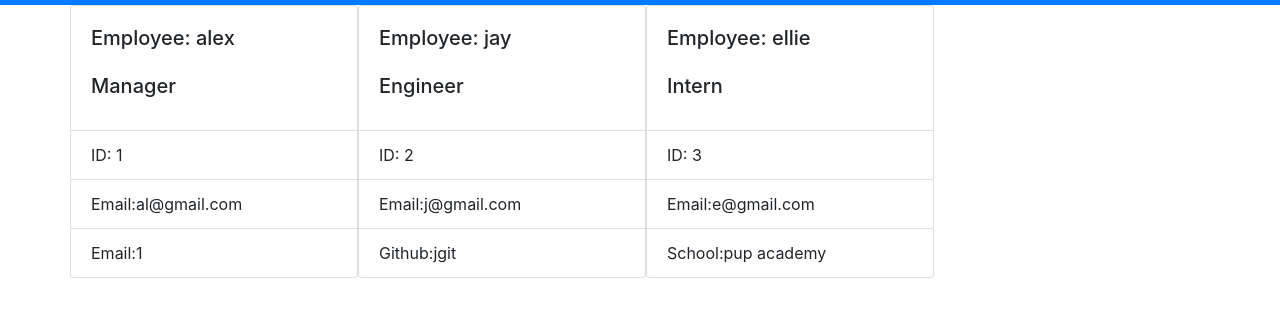
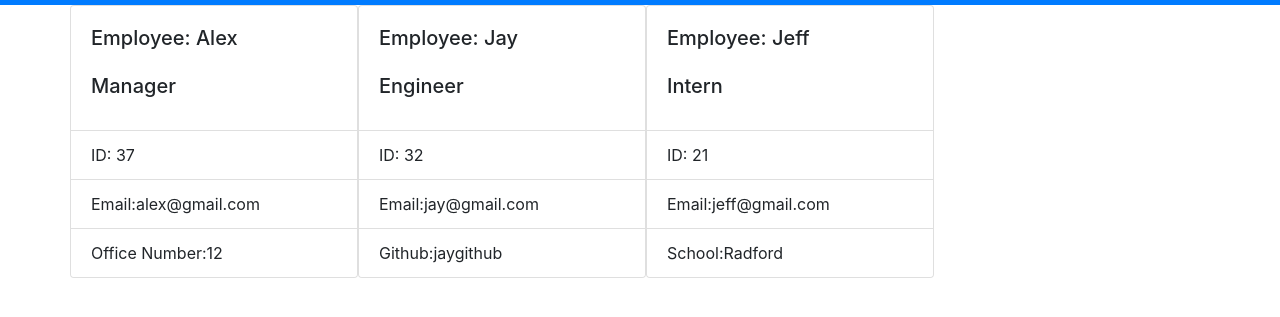
Before and after one commit to apalmer37/Team_Profile_Generator_AP, a website: page htmlOutput/index.html in a window 1280 px wide. Shown: the part 77-394 px from the top of the page. Drawn offline with nearby package versions, Linux system fonts and the light colour scheme.

```diff
--- a/htmlOutput/index.html
+++ b/htmlOutput/index.html
@@ -18,45 +18,45 @@
             <div class="row">            <div class="card" style="width: 18rem;">
     <div class="card-body">
       <h5 class="card-title">
-          Employee: alex
+          Employee: Alex
           <br>
           <br>
           Manager
       </h5>
     </div>
     <ul class="list-group list-group-flush">
-      <li class="list-group-item">ID: 1  </li>
-      <li class="list-group-item">Email:al@gmail.com </li>
-      <li class="list-group-item">Email:1 </li>
+      <li class="list-group-item">ID: 37  </li>
+      <li class="list-group-item">Email:alex@gmail.com </li>
+      <li class="list-group-item">Office Number:12 </li>
 
     </ul>
   </div>            <div class="card" style="width: 18rem;">
     <div class="card-body">
       <h5 class="card-title">
-          Employee: jay
+          Employee: Jay
           <br>
           <br>
           Engineer
       </h5>
     </div>
     <ul class="list-group list-group-flush">
-      <li class="list-group-item">ID: 2  </li>
-      <li class="list-group-item">Email:j@gmail.com </li>
-      <li class="list-group-item">Github:jgit </li>
+      <li class="list-group-item">ID: 32  </li>
+      <li class="list-group-item">Email:jay@gmail.com </li>
+      <li class="list-group-item">Github:jaygithub </li>
     </ul>
   </div>            <div class="card" style="width: 18rem;">
     <div class="card-body">
       <h5 class="card-title">
-          Employee: ellie
+          Employee: Jeff
           <br>
           <br>
           Intern
       </h5>
     </div>
     <ul class="list-group list-group-flush">
-      <li class="list-group-item">ID: 3  </li>
-      <li class="list-group-item">Email:e@gmail.com </li>
-      <li class="list-group-item">School:pup academy </li>
+      <li class="list-group-item">ID: 21  </li>
+      <li class="list-group-item">Email:jeff@gmail.com </li>
+      <li class="list-group-item">School:Radford </li>
     </ul>
   </div></div>
 
--- a/package.json
+++ b/package.json
@@ -8,7 +8,8 @@
     "lib": "lib"
   },
   "dependencies": {
-    "inquirer": "^8.1.2"
+    "inquirer": "^8.1.2",
+    "jest": "^27.3.1"
   },
   "devDependencies": {
     "type": "module"
```
Also changed, not shown: README.md, assets/screenshothw.png (added), 1 other file.
